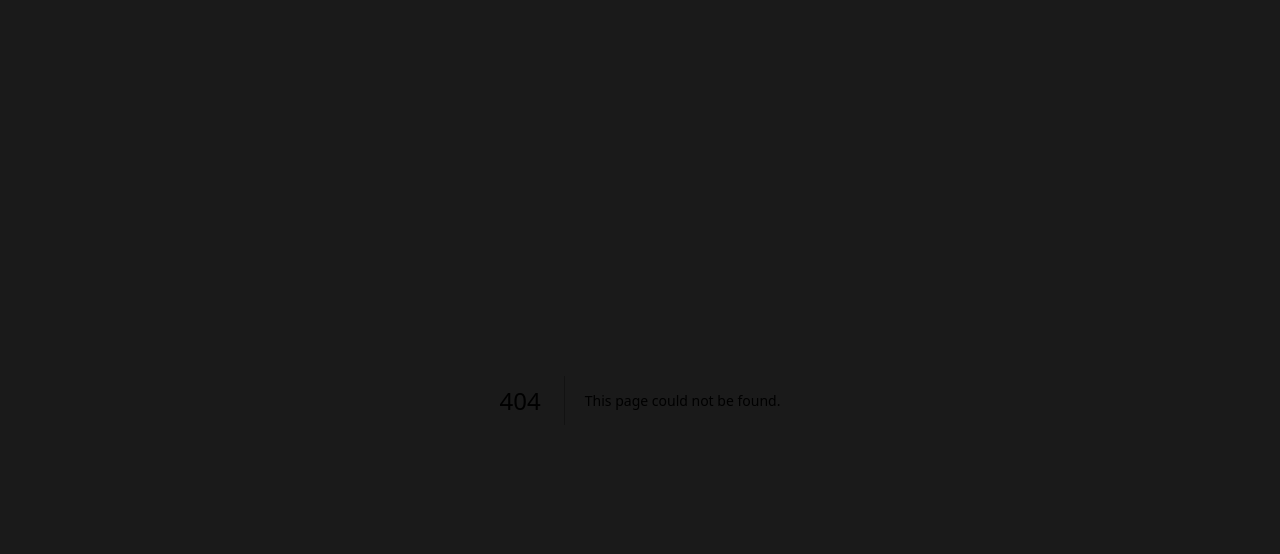
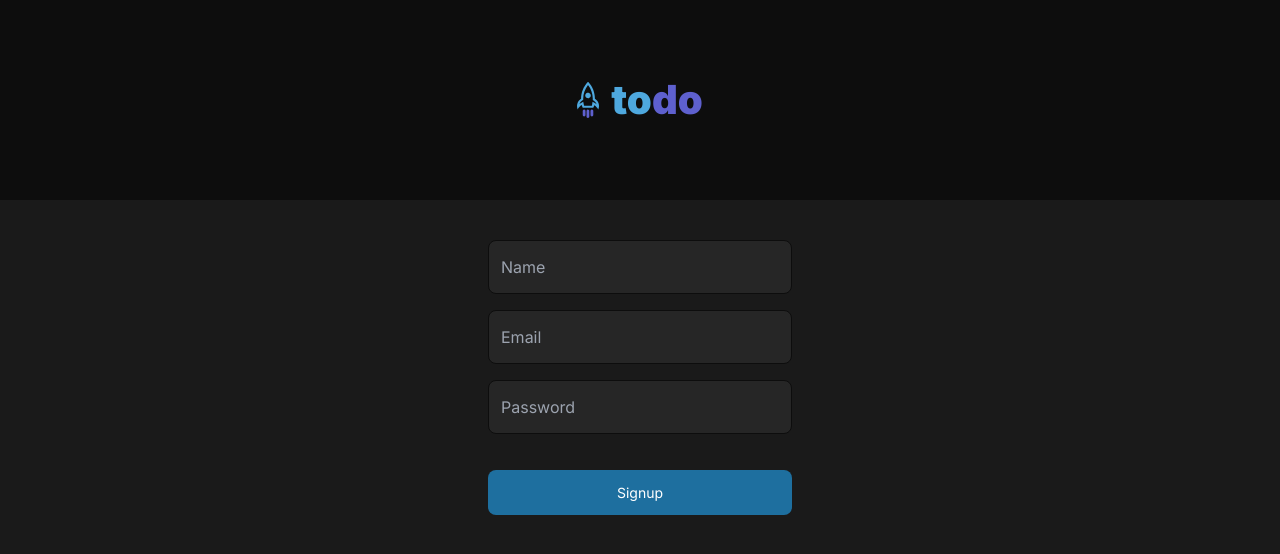
Before and after one commit to Ben-Tewfik/todo_list, a Next.js app: page /signup in a window 1280 px wide. Before the commit this address had no page. Shown: the top 554 px of the page. Built offline with nearby package versions, Linux system fonts and the light colour scheme.

Commit message:
create sign up page and component

```diff
--- /dev/null
+++ b/src/components/Signup.jsx
@@ -0,0 +1,34 @@
+import TodoLogo from "./TodoLogo";
+import { Inter } from "next/font/google";
+const inter = Inter({ subsets: ["latin"] });
+export default function Signup() {
+  return (
+    <section className={`${inter.className}`}>
+      <TodoLogo />
+      <form
+        onSubmit={e => e.preventDefault()}
+        className="w-full flex justify-center flex-col items-center gap-4 p-10 max-w-96 mx-auto"
+      >
+        <input
+          type="text"
+          placeholder="Name"
+          className="bg-gray500 h-[54px] w-full p-3 text-gray300 capitalize border border-gray700 rounded-lg focus-visible:outline-none focus:border-darkPurple focus:text-gray100"
+        />
+        <input
+          type="email"
+          placeholder="Email"
+          className="bg-gray500 h-[54px] w-full p-3 text-gray300 capitalize border border-gray700 rounded-lg focus-visible:outline-none focus:border-darkPurple focus:text-gray100"
+        />
+        <input
+          type="password"
+          placeholder="password"
+          className="bg-gray500 h-[54px] p-3 w-full text-gray300 capitalize border border-gray700 rounded-lg focus-visible:outline-none focus:border-darkPurple focus:text-gray100"
+        />
+
+        <button className="bg-darkblue w-full mt-5 p-3 text-white text-[14px] capitalize rounded-lg hover:bg-blue transition-all duration-300">
+          Signup
+        </button>
+      </form>
+    </section>
+  );
+}
--- /dev/null
+++ b/src/pages/signup.js
@@ -0,0 +1,9 @@
+import Signup from "@/components/Signup";
+
+export default function signup() {
+  return (
+    <>
+      <Signup />
+    </>
+  );
+}
```
